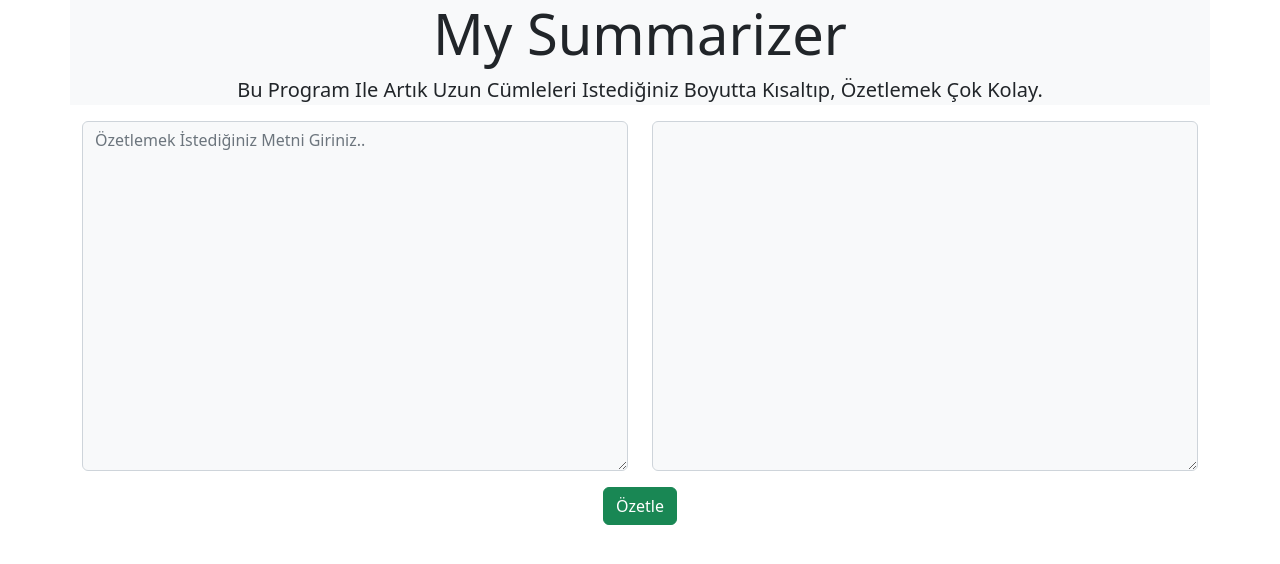
After one commit to karakayaahmet/Extractive-Summarization, a Django app: template mysummarizer/summarizer/templates/index.html in a window 1280 px wide. The commit adds this page. Shown: the top 564 px of the page. Run offline with Django 4.2, Linux system fonts and the light colour scheme; the template is opened without the code that fills it, so the values that code supplies are empty; parts of the project's set-up code (start-up, migrations or seed data) failed here and were passed over; some libraries are stand-ins or nearby versions.

Commit message:
sayfa tasarımı ve yapay zeka modülü eklendi.

```diff
--- /dev/null
+++ b/mysummarizer/summarizer/templates/index.html
@@ -0,0 +1,31 @@
+{% extends "base.html" %}
+{% block content %}
+
+
+<div class="jumbotron jumbotron-fluid ">
+    <div class="container bg-light">
+        <h1 class="display-4 d-flex justify-content-center">My Summarizer</h1>
+        <p class="lead text-capitalize d-flex justify-content-center">Bu program ile artık uzun cümleleri
+            istediğiniz boyutta kısaltıp, özetlemek çok kolay.</p>
+    </div>
+
+    <div class="container my-3">
+        <div class="row">
+            <div class="col-6">
+                <textarea name="metin" id="metin" class="form-control scrollable bg-light"
+                    style="height: 350px;" placeholder="Özetlemek İstediğiniz Metni Giriniz.."></textarea>
+            </div>
+            <div class="col-6">
+                <textarea name="metin" id="metin" class="form-control scrollable bg-light"
+                    style="height: 350px;" disabled></textarea>
+            </div>
+        </div>
+    </div>
+<div class="container d-flex justify-content-center">
+    <button type="submit" class="btn btn-success">Özetle</button>
+</div>
+</div>
+
+
+
+{% endblock content %}
--- a/mysummarizer/summarizer/urls.py
+++ b/mysummarizer/summarizer/urls.py
@@ -1,7 +1,7 @@
+from unicodedata import name
 from django.urls import path
 from . import views
 
 urlpatterns = [
-    path("",views.index,name="index"),
-
+    path('',views.index,name="index")
 ]
--- a/mysummarizer/templates/base.html
+++ b/mysummarizer/templates/base.html
@@ -1,12 +1,15 @@
+{% load static %}
 <!DOCTYPE html>
 <html lang="en">
 <head>
     <meta charset="UTF-8">
     <meta http-equiv="X-UA-Compatible" content="IE=edge">
     <meta name="viewport" content="width=device-width, initial-scale=1.0">
+    <link rel="stylesheet" href="{% static 'Css/bootstrap.min.css' %}">
     <title>Document</title>
 </head>
 <body>
     {% block content %} {% endblock content %}
+    <script src="{% static 'js/bootstrap.min.js' %}"></script>
 </body>
 </html>
```
Also changed, not shown: mysummarizer/summarizer/views.py (+95 -2 lines), mysummarizer/db.sqlite3 (added), mysummarizer/summarizer/templetes/summarizer/index.html (deleted).
